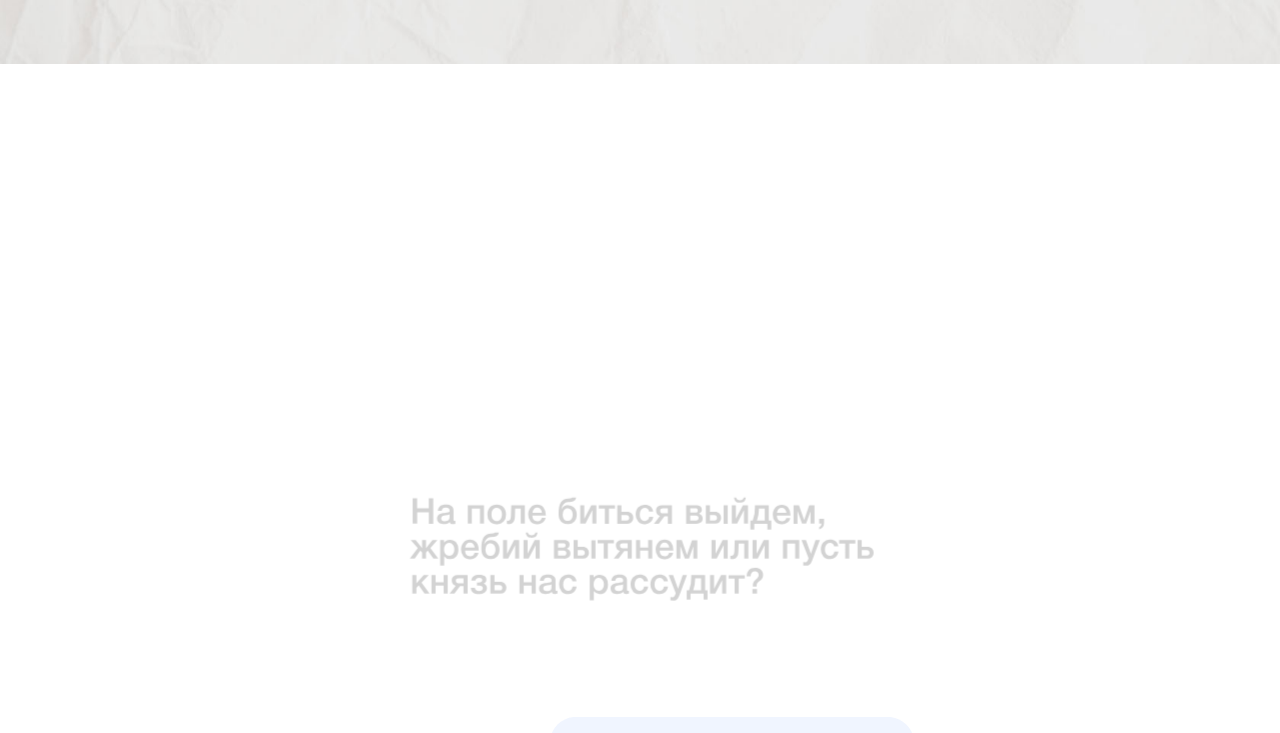
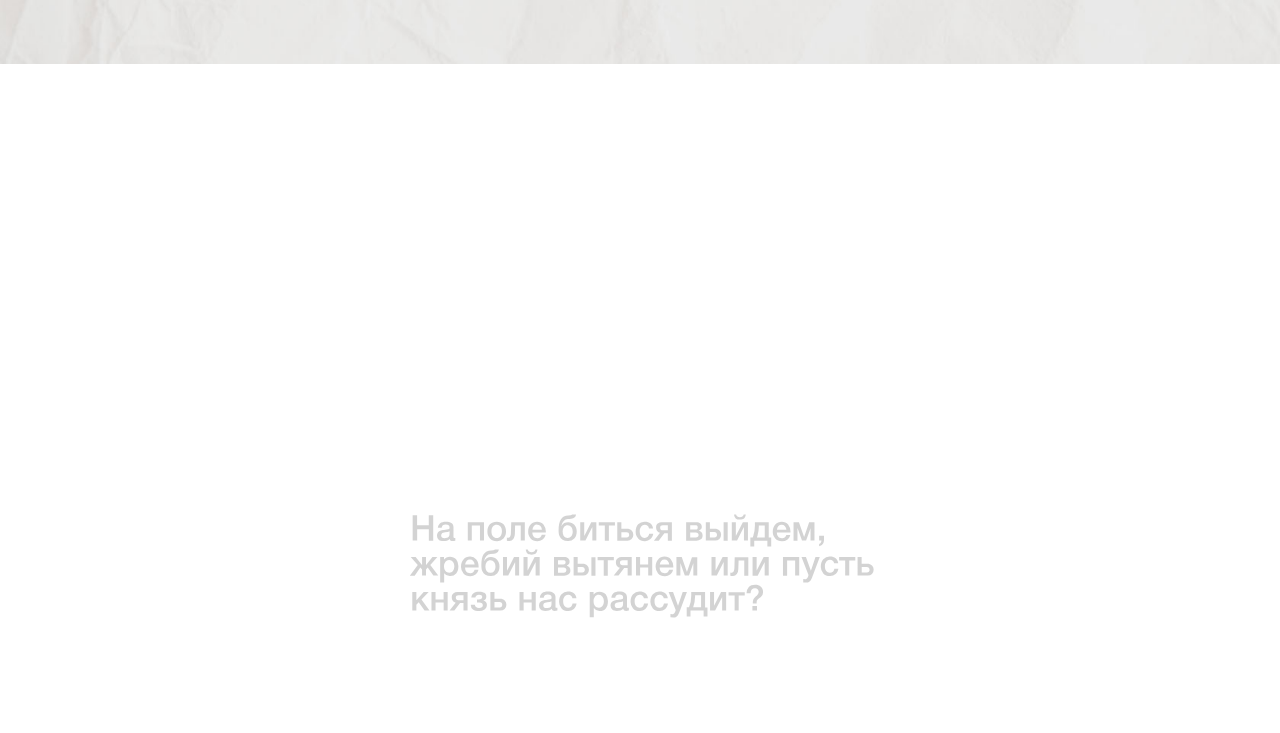
Before and after one commit to NiksorFront/russian-across-the-century, a Vue app: page / in a window 1280 px wide. Shown: the part 736-1469 px from the top of the page. Built offline with nearby package versions, Linux system fonts and the light colour scheme.

Commit message:
Адаптив у диалогового компонента

```diff
--- a/src/components/dialog-one.vue
+++ b/src/components/dialog-one.vue
@@ -24,12 +24,21 @@ const handleScroll = () => {
   const sectionTop = sectionRect.top;
   const sectionHeight = sectionRect.height;
   const windowHeight = window.innerHeight;
+  const windowWidth = window.innerWidth;
   let scrollPercent = 0;
 
   //Определяем, когда скролл достигает компонента
   if (sectionTop < windowHeight && sectionTop > -sectionHeight) {
+    console.log(Math.min(Math.max((1 - (sectionHeight + sectionTop - windowHeight) / sectionHeight)-0.5 , 0), 1));
     //Вычисляем процент прокрутки всего компонента
-    scrollPercent = Math.min(Math.max(1 - (sectionHeight + sectionTop - windowHeight) / sectionHeight, 0), 1);
+    if(windowWidth < 640){
+        scrollPercent = Math.min(Math.max((1 - (sectionHeight + sectionTop - windowHeight) / sectionHeight) - 0.5, 0), 1);
+    }else if(windowWidth < 1024){
+        scrollPercent = Math.min(Math.max((1 - (sectionHeight + sectionTop - windowHeight) / sectionHeight) - 0.3 , 0), 1);
+    }
+    else{
+        scrollPercent = Math.min(Math.max(1 - (sectionHeight + sectionTop - windowHeight) / sectionHeight, 0), 1);
+    }
 
     // Управление прозрачностью biba и boba
     if (scrollPercent > 0.375 && scrollPercent < 1) {
@@ -110,17 +119,17 @@ onBeforeUnmount(() => window.removeEventListener("scroll", handleScroll));
 </script>
 
 <template>
-  <section ref="sctin" class="w-11/12 max-w-[1200px] h-[1800px] mx-auto flex justify-around relative">
-    <img ref="biba" :src="bibaSVG" class="w-1/5 max-w-[195px] h-fit biba opacity-0 transition-opacity duration-300" />
-    <div class="w-3/5 mx-auto">
-      <img :src="howResolveDispute1" class="w-[95%] m-[2.5%] mt-60 opacity-0 image" />
+  <section ref="sctin" class="w-11/12 max-w-[1200px] sectionHeight sm:h-[750px] md:h-[1300px] lg:h-[1500px] xl:h-[1800px] mx-auto flex justify-around relative">
+    <img ref="biba" :src="bibaSVG" class="w-[clamp(80px,16%,195px)] h-fit biba -rotate-6 sm:-rotate-12 lg:rotate-0 opacity-0 transition-opacity duration-300" />
+    <div class="w-2/3 sm:w-3/5 mx-auto sm:mt-40 md:mt-96 lg:mt-40 xl:mt-60 z-10">
+      <img :src="howResolveDispute1" class="w-[95%] m-[2.5%] opacity-0 image" />
       <img :src="goOutFieldFight2" class="w-[95%] m-[2.5%] opacity-0 image" />
       <img :src="whatCenturyAreYouFrom3" class="w-[69%] mr-[2.5%] ml-auto opacity-0 image" />
       <img :src="thereLawsNow4" class="w-[95%] m-[2.5%] opacity-0 image" />
       <img :src="whatIsLegislation5" class="w-[76%] m-[2.5%] opacity-0 image" />
       <img :src="listenYouDarkHead6" class="w-[70%] mr-[2.5%] ml-auto opacity-0 image" />
     </div>
-    <img ref="boba" :src="bobaSVG" class="w-1/5 max-w-[171px] h-fit boba opacity-0 transition-opacity duration-300" />
+    <img ref="boba" :src="bobaSVG" class="w-[clamp(80px,16%,171px)] h-fit boba rotate-6 sm:rotate-12 lg:rotate-0 opacity-0 transition-opacity duration-300" />
   </section>
 </template>
 
@@ -128,12 +137,12 @@ onBeforeUnmount(() => window.removeEventListener("scroll", handleScroll));
     .biba {
         position: fixed;
         top: 46%;
-        left: 18%;
+        right: 76%;
     }
     .boba {
         position: fixed;
         top: 50%;
-        right: 19%;
+        left: 75%;
     }
     .image {
         transition: all 0.3s ease;
@@ -143,4 +152,31 @@ onBeforeUnmount(() => window.removeEventListener("scroll", handleScroll));
         0% {transform: scale(0.5);}
         100% {transform: scale(1);}
     }
+
+    .sectionHeight{
+        min-height: clamp(575px, 135vw, 800px);
+        margin-top: clamp(20px, 18vw,160px);
+    }
+
+    @media(min-width:400px){
+        .biba {right: 80%; top:40%}
+        .boba {left: 79%; top:41%}
+        .sectionHeight{margin-top: clamp(20px, 45vw, 400px);}
+    }
+
+    @media(min-width:640px){
+        .biba {top: 46%;}
+        .boba {top: 50%;}
+        .sectionHeight{min-height: clamp(800px, 155vw, 1000px); margin-top: 0}
+    }
+
+    @media(min-width:1024px){
+        .biba {right: 82%; top: 46%;}
+        .boba {left: 81%; top: 50%;}
+    }
+
+    @media(min-width:1280px){
+        .biba {right: calc(50vw + 400px);}
+        .boba {left: calc(50vw + 400px);}
+    }
 </style>
```
